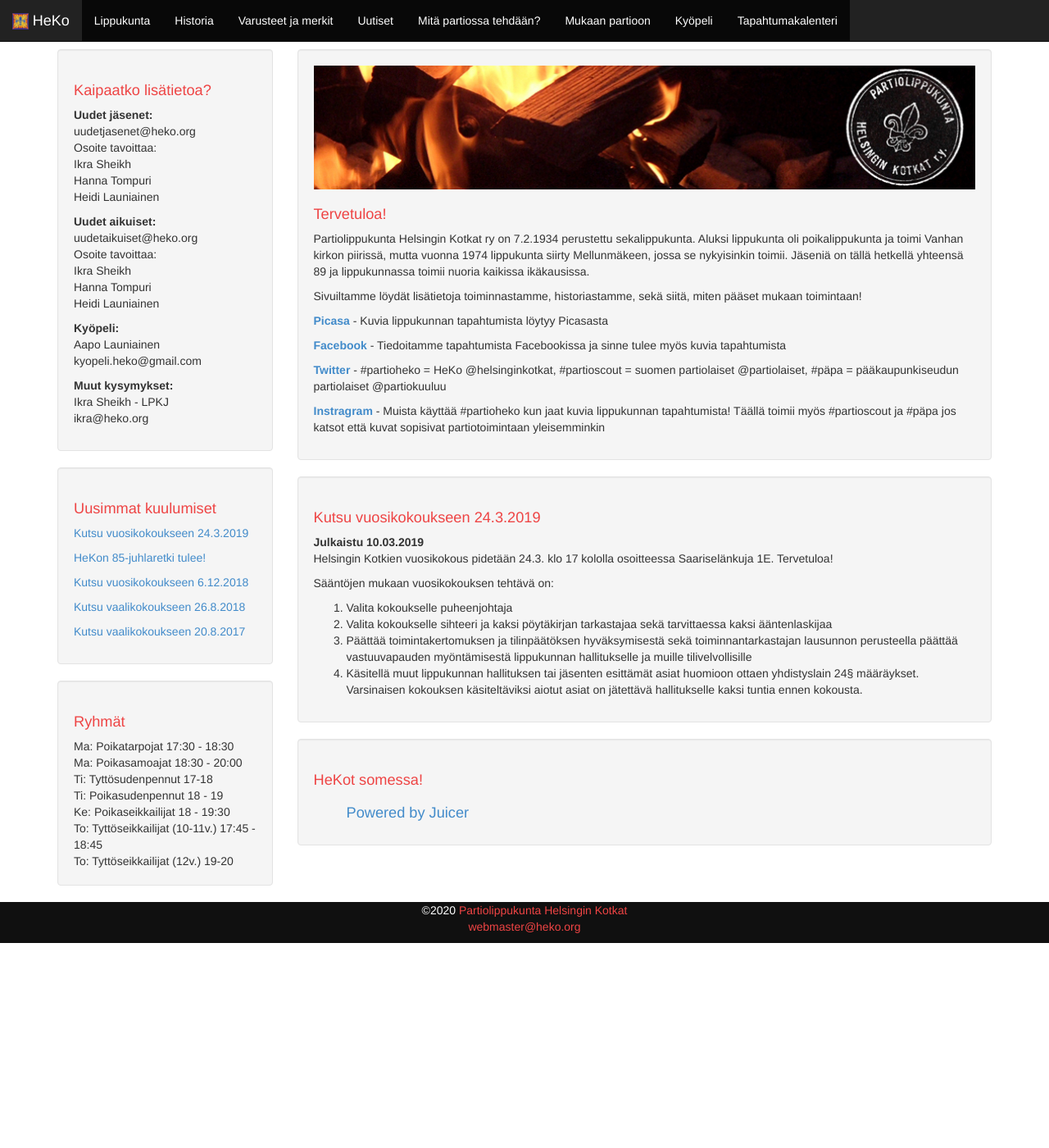
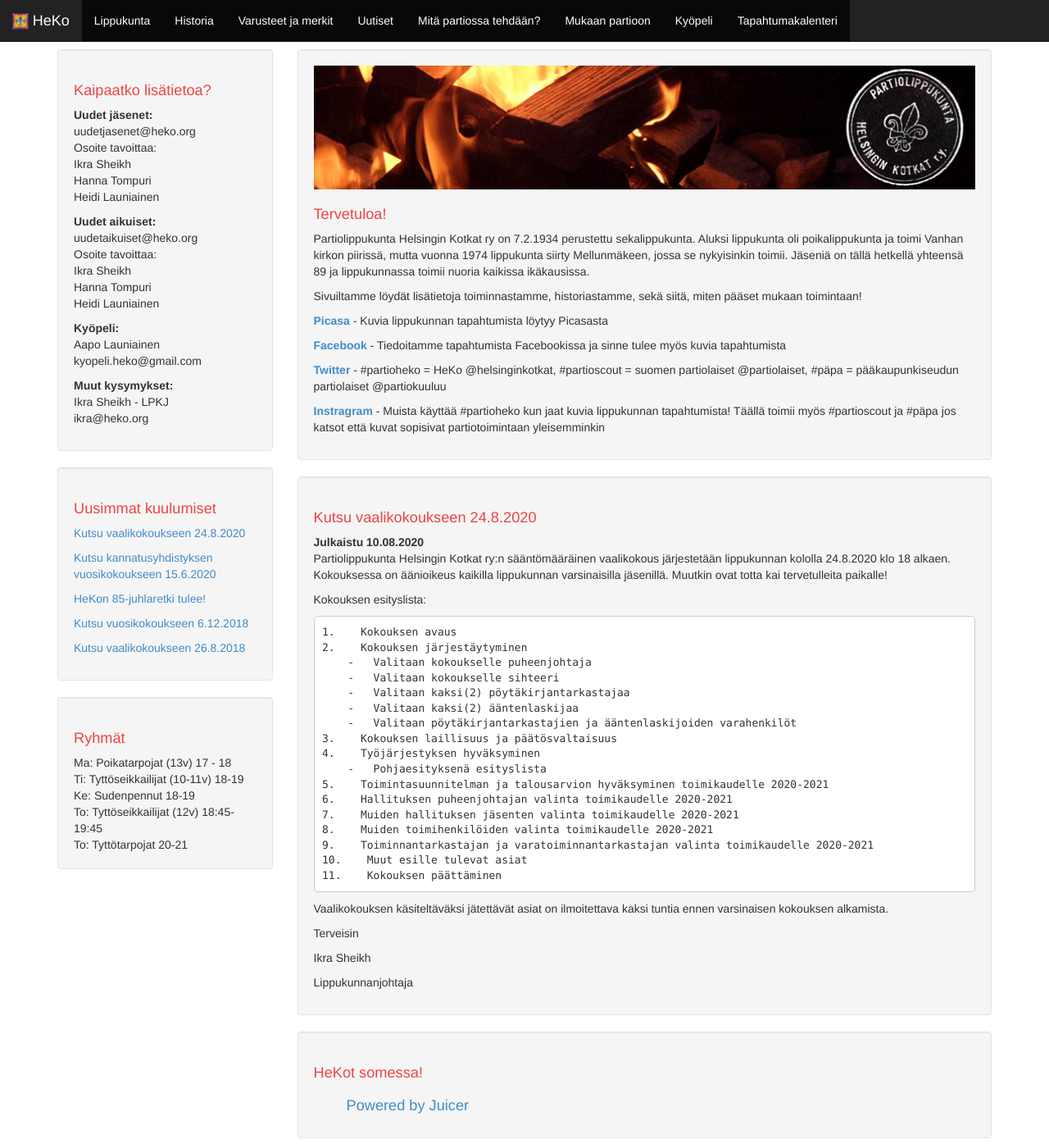
Before and after one commit to HelsinginKotkat/website, a Jekyll site: the page built from website/index.html, in a window 1280 px wide and 1400 px high. Shown: the whole window at 82% size. Built offline with Jekyll 4.4.1, drawn with Linux system fonts in a browser that asks for light colours; a script that is not in the unit is left out.

Commit message:
Bunch of updates

```diff
--- a/website/_includes/ryhmat-list.html
+++ b/website/_includes/ryhmat-list.html
@@ -1,9 +1,7 @@
 
     <h1>Ryhmät</h1>
-    Ma: Poikatarpojat 17:30 - 18:30<br>
-    Ma: Poikasamoajat 18:30 - 20:00<br>
-    Ti: Tyttösudenpennut 17-18<br>
-    Ti: Poikasudenpennut 18 - 19<br>
-    Ke: Poikaseikkailijat 18 - 19:30<br>
-    To: Tyttöseikkailijat (10-11v.) 17:45 - 18:45<br>
-    To: Tyttöseikkailijat (12v.) 19-20<br>
+    Ma: Poikatarpojat (13v) 17 - 18<br>
+    Ti: Tyttöseikkailijat (10-11v) 18-19<br>
+    Ke: Sudenpennut 18-19<br>
+    To: Tyttöseikkailijat (12v) 18:45-19:45<br>
+    To: Tyttötarpojat 20-21<br>
--- a/website/_pages/kyopeli.html
+++ b/website/_pages/kyopeli.html
@@ -10,7 +10,7 @@ permalink: /kyöpeli/
     <h1> Kyöpeli</h1>
     <p>Kyöpeli on partiolippukunta Helsingin Kotkat r.y.:n omistama kämppä Ruuhijärven läheisyydessä Espoon Nuuksiossa. Majoittumaan mahtuu lavereille noin 20 henkilöä ja patjoja on muutama ylimääräinen, joten lattialla voi myös nukkua. Alueella on piirin kämppiä, joiden kanssa käytetään yhteistä vessaa ja saunaa. Sovi siis saunavuorosta isäntien kanssa tai jos isäntiä ei ole paikalla, muiden kämppien kanssa.</p>
 
-    <p>Keittiöstä löytyy sähkökäyttöinen hella, kahvinkeitin ja 30l vedenlämmitin tiskivesiä varten. Tiskivesiä varten on omat siniset vadit sekä niille sopiva teline kämpän takana. Kyöpelissä on myös jääkaappi, jota voi käyttää jos lämpötila ei salli ruokien säilyttämistä ulkona. Kämpästä löytyy lautasia ja ruokailuvälineitä parillekymmenelle hengelle, mutta suosittelemme omien ruokailuvälineiden mukaan ottamista. Kattilat ja ruoantekovälineet löytyvät. Käyttövesi kannetaan sekä sisään, että ulos, vesijohtoja tai viemäreitä ei ole. Vettä saa piirin saunan edessä olevasta kaivosta ja sitä voi kantaa joko ämpäreillä (juomavedelle varattu 4 ämpäriä) tai kahdella tonkalla. Roskat viedään lähtiessä Ruuhijärventien varressa olevaan jäteastiaan.</p>
+    <p>Keittiöstä löytyy sähkökäyttöinen hella, kahvinkeitin ja 30l vedenlämmitin tiskivesiä varten. Tiskivesiä varten on omat siniset vadit sekä niille sopiva teline kämpän takana. Kyöpelissä on jääkaappi ruokatarvikkaiden säilytystä varten. Kämpästä löytyy lautasia ja ruokailuvälineitä parillekymmenelle hengelle, mutta suosittelemme omien ruokailuvälineiden mukaan ottamista. Kattilat ja ruoantekovälineet löytyvät. Käyttövesi kannetaan sekä sisään, että ulos, vesijohtoja tai viemäreitä ei ole. Vettä saa piirin saunan edessä olevasta kaivosta ja sitä voi kantaa joko ämpäreillä (juomavedelle varattu 4 ämpäriä) tai kahdella tonkalla. Roskat viedään lähtiessä Ruuhijärventien varressa olevaan jäteastiaan.</p>
 
     <p>Kämpän lämmitys tapahtuu kämpän takaosassa olevalla kamiinalla. Polttopuut löytyvät puuvajasta, muistathan lähtiessäsi tuoda kamiinan viereen saman verran puita kun siinä oli saapuessasi. Eteisessä, keittiössä, ruokapöydän yläpuolella ja kämpän takaosassa on sähkölamput, mutta lavereilla kannattaa käyttää taskulamppuja. Ulkona on puuvajan lisäksi nuotiopaikka, sekä paljon maastoa, joka on pääosin kalliota tai tiheää metsää.</p>
     <p><b>Varaukset:</b></p>
--- a/website/_posts/2019-03-24-vuosikokous.markdown
+++ /dev/null
@@ -1,14 +0,0 @@
----
-layout: post
-title:  "Kutsu vuosikokoukseen 24.3.2019"
-date:   2019-03-10 13:10:43 +0300
-permalink: /uutiset/vuosikokous-2019/
----
-
-Helsingin Kotkien vuosikokous pidetään 24.3. klo 17 kololla osoitteessa Saariselänkuja 1E. Tervetuloa!
-
-Sääntöjen mukaan vuosikokouksen tehtävä on:
-  1. Valita kokoukselle puheenjohtaja
-  2. Valita kokoukselle sihteeri ja kaksi pöytäkirjan tarkastajaa sekä tarvittaessa kaksi ääntenlaskijaa
-  3. Päättää toimintakertomuksen ja tilinpäätöksen hyväksymisestä sekä toiminnantarkastajan lausunnon perusteella päättää vastuuvapauden myöntämisestä lippukunnan hallitukselle ja muille tilivelvollisille
-  4. Käsitellä muut lippukunnan hallituksen tai jäsenten esittämät asiat huomioon ottaen yhdistyslain 24§ määräykset. Varsinaisen kokouksen käsiteltäviksi aiotut asiat on jätettävä hallitukselle kaksi tuntia ennen kokousta.
--- /dev/null
+++ b/website/_posts/2020-06-01-kannatusyhdistys-vuosikokous.markdown
@@ -0,0 +1,26 @@
+---
+layout: post
+title:  "Kutsu kannatusyhdistyksen vuosikokoukseen 15.6.2020"
+date:   2020-06-01 12:00:00 +0300
+permalink: /uutiset/kannatusyhdistyksen-vuosikokous-2020/
+---
+
+
+
+Helsingin Kotkien kannatusyhdistyksen vuosikokous pidetään 15.6. klo 18 kololla osoitteessa Saariselänkuja 1E. Tervetuloa!
+
+    1. Kokouksen avaaminen
+    2. Kokouksen järjestäytyminen
+        a. Puheenjohtaja, sihteeri, pöytäkirjantarkastajat ja ääntenlaskijat
+    3. Laillisuus ja päätösvaltaisuus
+    4. Esityslistan hyväksyminen
+    5. Esitellään tilinpäätös, toimintakertomus ja toiminnantarkastajan lausunto
+    6. Päätetään tilinpäätöksen hyväksymisestä ja vastuuvapauden myöntämisestä
+    7. Toimintasuunnitelman ja talousarvion vahvistaminen
+    8. Jäsenmaksusta päättäminen
+    9. Hallituksen jäsenten lukumäärästä päättäminena.2-10, joista yksi lippukunnanjohtaja
+    10. Hallituksen puheenjohtajan valinta
+    11. Hallituksen jäsenten valinta
+    12. Toiminnantarkastajan sekä varatoiminnantarkastajan valinta
+    13. Muut asiat
+    14. Kokouksen päättäminen
--- /dev/null
+++ b/website/_posts/2020-08-11-vaalikokous.markdown
@@ -0,0 +1,36 @@
+---
+layout: post
+title:  "Kutsu vaalikokoukseen 24.8.2020"
+date:   2020-08-10 12:00:00 +0300
+permalink: /uutiset/vaalikokous-2020/
+---
+
+Partiolippukunta Helsingin Kotkat ry:n sääntömääräinen vaalikokous järjestetään lippukunnan kololla 24.8.2020 klo 18 alkaen. Kokouksessa on äänioikeus kaikilla lippukunnan varsinaisilla jäsenillä. Muutkin ovat totta kai tervetulleita paikalle!
+
+Kokouksen esityslista:
+
+    1.    Kokouksen avaus
+    2.    Kokouksen järjestäytyminen
+        -   Valitaan kokoukselle puheenjohtaja
+        -   Valitaan kokoukselle sihteeri
+        -   Valitaan kaksi(2) pöytäkirjantarkastajaa
+        -   Valitaan kaksi(2) ääntenlaskijaa
+        -   Valitaan pöytäkirjantarkastajien ja ääntenlaskijoiden varahenkilöt
+    3.    Kokouksen laillisuus ja päätösvaltaisuus
+    4.    Työjärjestyksen hyväksyminen
+        -   Pohjaesityksenä esityslista
+    5.    Toimintasuunnitelman ja talousarvion hyväksyminen toimikaudelle 2020-2021
+    6.    Hallituksen puheenjohtajan valinta toimikaudelle 2020-2021
+    7.    Muiden hallituksen jäsenten valinta toimikaudelle 2020-2021
+    8.    Muiden toimihenkilöiden valinta toimikaudelle 2020-2021
+    9.    Toiminnantarkastajan ja varatoiminnantarkastajan valinta toimikaudelle 2020-2021
+    10.    Muut esille tulevat asiat
+    11.    Kokouksen päättäminen
+
+Vaalikokouksen käsiteltäväksi jätettävät asiat on ilmoitettava kaksi tuntia ennen varsinaisen kokouksen alkamista.
+
+Terveisin
+
+Ikra Sheikh
+
+Lippukunnanjohtaja
```
